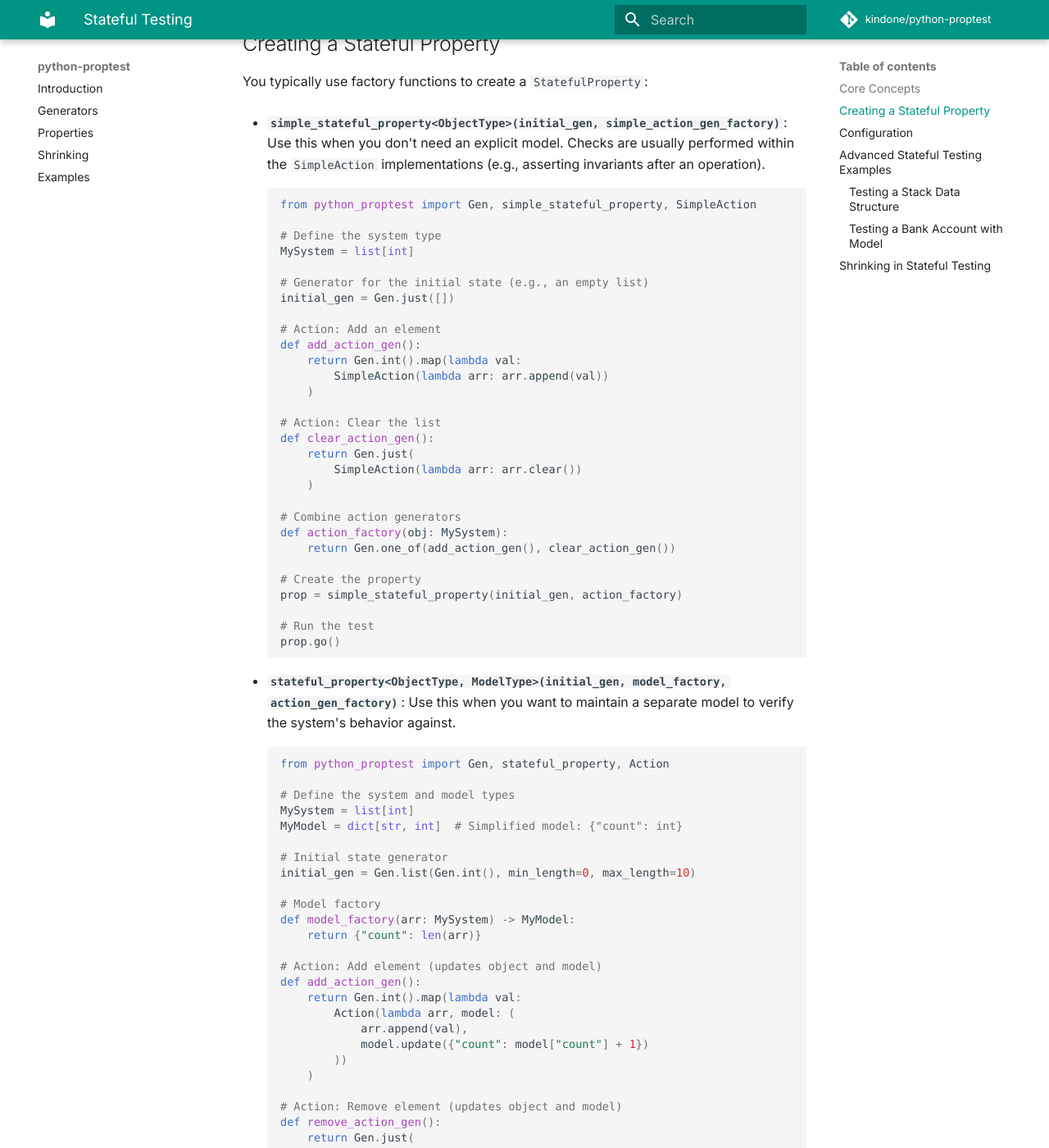
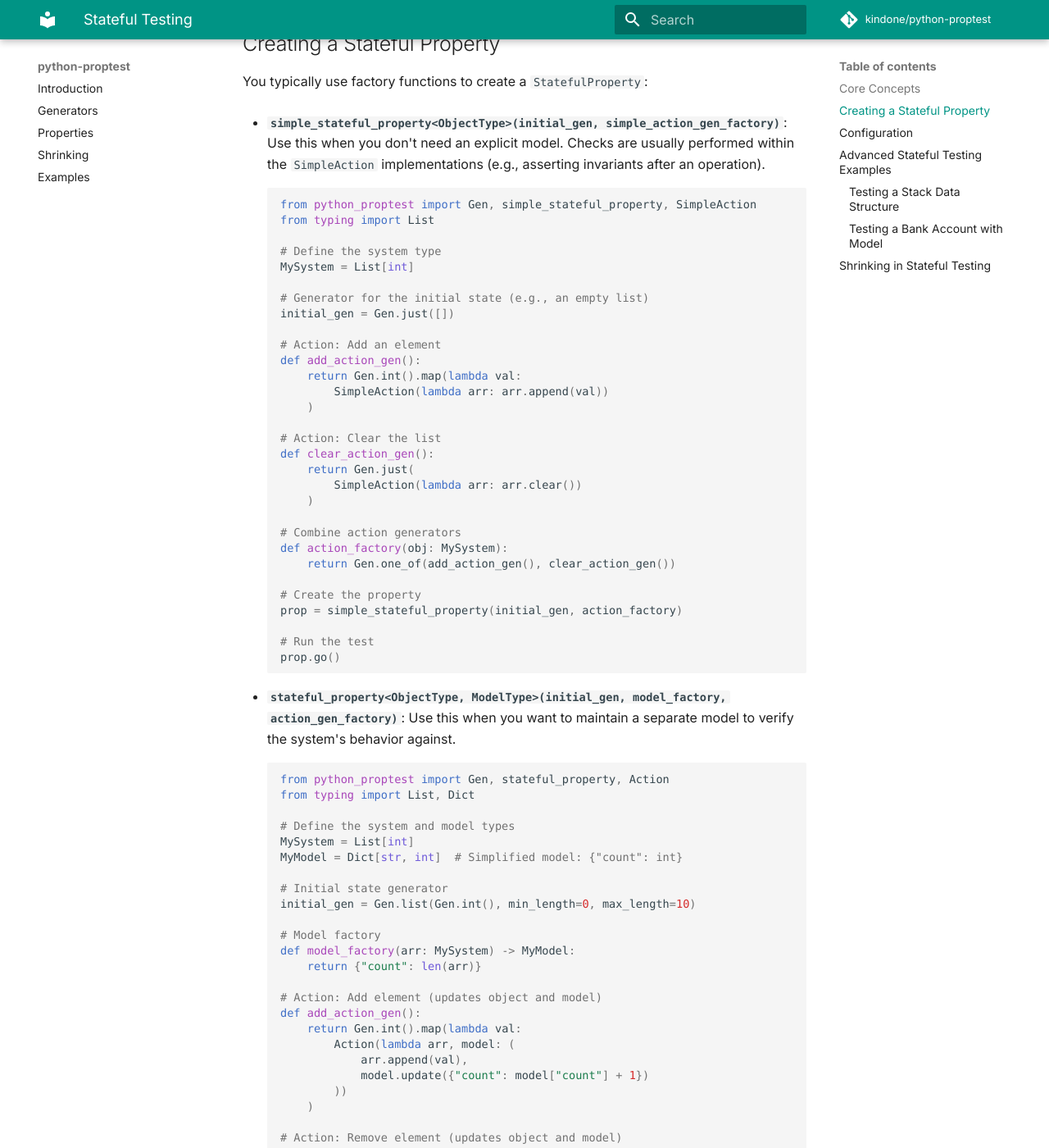
Before and after one commit to kindone/python-proptest, an MkDocs documentation site: the page built from docs/stateful-testing.md, in a window 1280 px wide and 1400 px high, scrolled down 1172 px. Shown: the whole window at 82% size. Built offline with MkDocs 1.6.1 and Material for MkDocs 9.7.7, drawn with Linux system fonts in a browser that asks for light colours; some web fonts are replaced; comment, search, counter and statistics services are not loaded.

Commit message:
fix: python 3.8 error

````diff
--- a/docs/stateful-testing.md
+++ b/docs/stateful-testing.md
@@ -27,9 +27,10 @@ You typically use factory functions to create a `StatefulProperty`:
 
     ```python
     from python_proptest import Gen, simple_stateful_property, SimpleAction
+    from typing import List
 
     # Define the system type
-    MySystem = list[int]
+    MySystem = List[int]
 
     # Generator for the initial state (e.g., an empty list)
     initial_gen = Gen.just([])
@@ -61,10 +62,11 @@ You typically use factory functions to create a `StatefulProperty`:
 
     ```python
     from python_proptest import Gen, stateful_property, Action
+    from typing import List, Dict
 
     # Define the system and model types
-    MySystem = list[int]
-    MyModel = dict[str, int]  # Simplified model: {"count": int}
+    MySystem = List[int]
+    MyModel = Dict[str, int]  # Simplified model: {"count": int}
 
     # Initial state generator
     initial_gen = Gen.list(Gen.int(), min_length=0, max_length=10)
````
Also changed, not shown: 1 other file.
